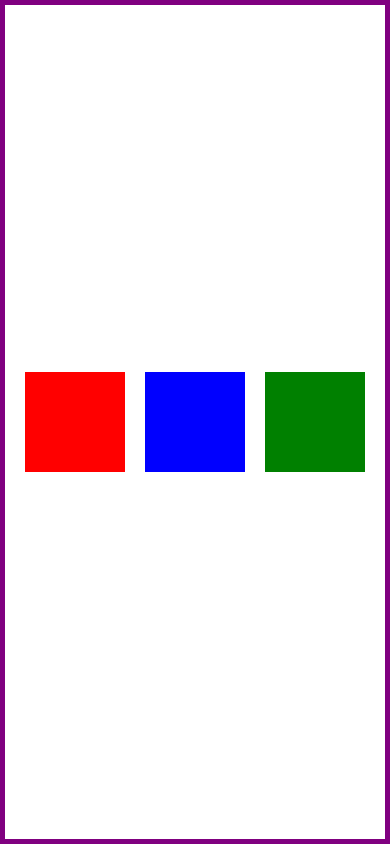
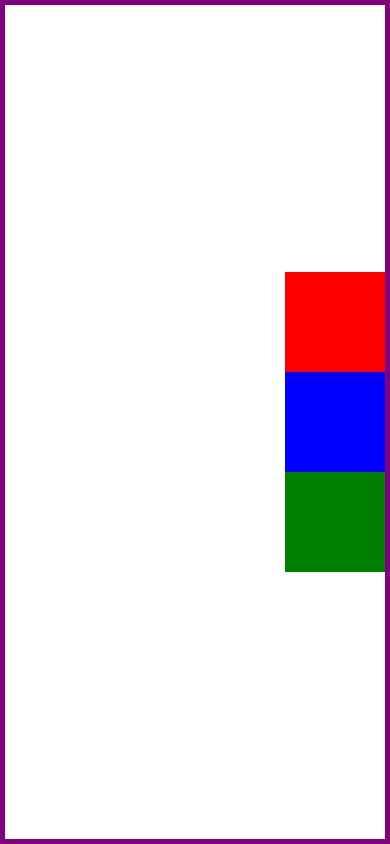
Before and after one commit to Rafaelse6/rn-flex, a React Native app: screen / in a window 390 px wide. Built offline with nearby package versions, Linux system fonts and the light colour scheme.

Commit message:
Align Items

```diff
--- a/App.tsx
+++ b/App.tsx
@@ -33,11 +33,11 @@ export default function App() {
 const styles = StyleSheet.create({
   container: {
     flex: 1,
-    flexDirection: "row",
-    justifyContent: "space-evenly",
+    flexDirection: "column",
+    justifyContent: "center",
+    alignItems: "flex-end",
     borderWidth: 5,
     borderColor: "purple",
     backgroundColor: "#fff",
-    alignItems: "center",
   },
 });
```
